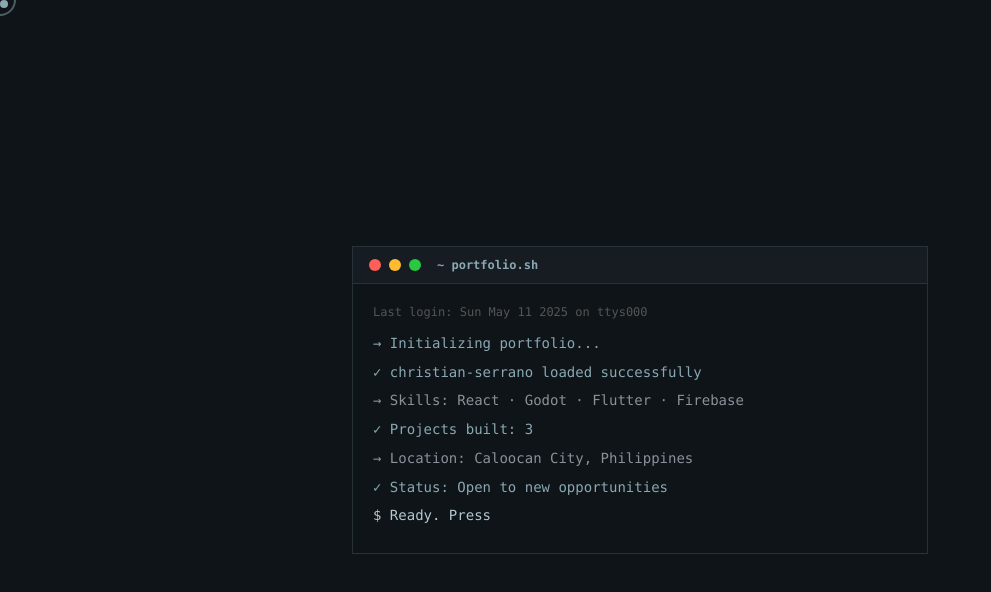
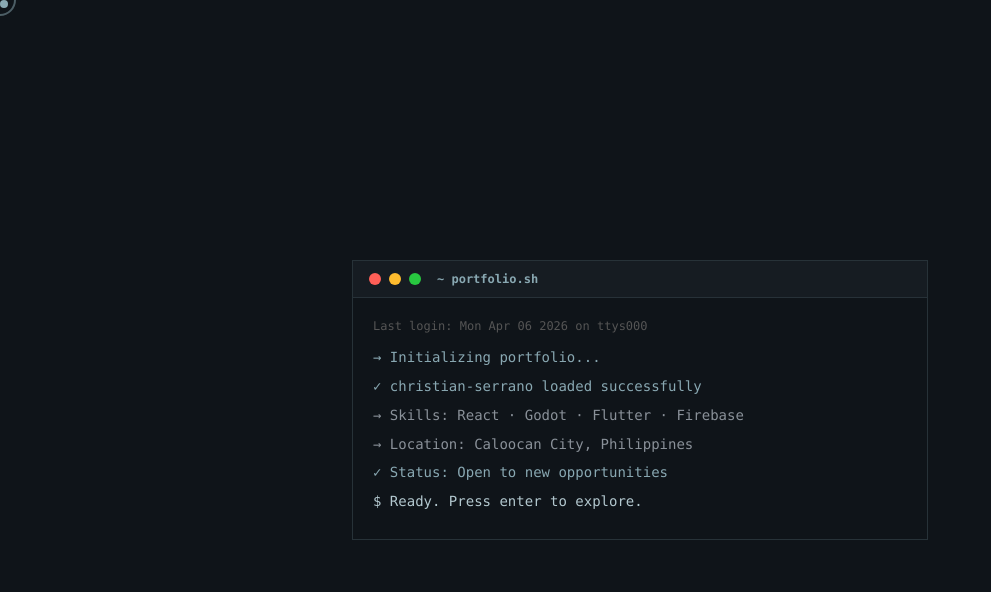
Before and after one commit to insrno/PORTFOLIO, a React (Vite) app: page / in a window 1280 px wide. Shown: the top 592 px of the page, without its empty margins (0-991 px from the left). Built offline with nearby package versions, Linux system fonts and the light colour scheme.

Commit message:
fix: Update last login display in Intro component for consistency

```diff
--- a/src/PAGES/Intro.jsx
+++ b/src/PAGES/Intro.jsx
@@ -5,11 +5,12 @@ const BOOT_LINES = [
   { prefix: '→', text: ' Initializing portfolio...', color: '#89A8B2' },
   { prefix: '✓', text: ' christian-serrano loaded successfully', color: '#89A8B2' },
   { prefix: '→', text: ' Skills: React · Godot · Flutter · Firebase', color: '#8a9199' },
-  { prefix: '✓', text: ' Projects built: 3', color: '#89A8B2' },
   { prefix: '→', text: ' Location: Caloocan City, Philippines', color: '#8a9199' },
   { prefix: '✓', text: ' Status: Open to new opportunities', color: '#89A8B2' },
   { prefix: '$', text: ' Ready. Press enter to explore.', color: '#B3C8CF' },
 ];
+
+const LAST_LOGIN_LINE = 'Last login: Mon Apr 06 2026 on ttys000';
 
 function Intro() {
   const [completedLines, setCompletedLines] = useState([]);
@@ -81,9 +82,7 @@ function Intro() {
             className="p-5 font-mono text-sm min-h-[240px]"
             style={{ background: 'var(--color-bg, #0f1419)' }}
           >
-            <p className="text-[#555] text-xs mb-3">
-              Last login: {new Date().toDateString()} on ttys000
-            </p>
+            <p className="text-[#555] text-xs mb-3">{LAST_LOGIN_LINE}</p>
 
             {completedLines.map((line, i) => (
               <div key={i} className="mb-1.5 leading-relaxed" style={{ color: line.color }}>
```
